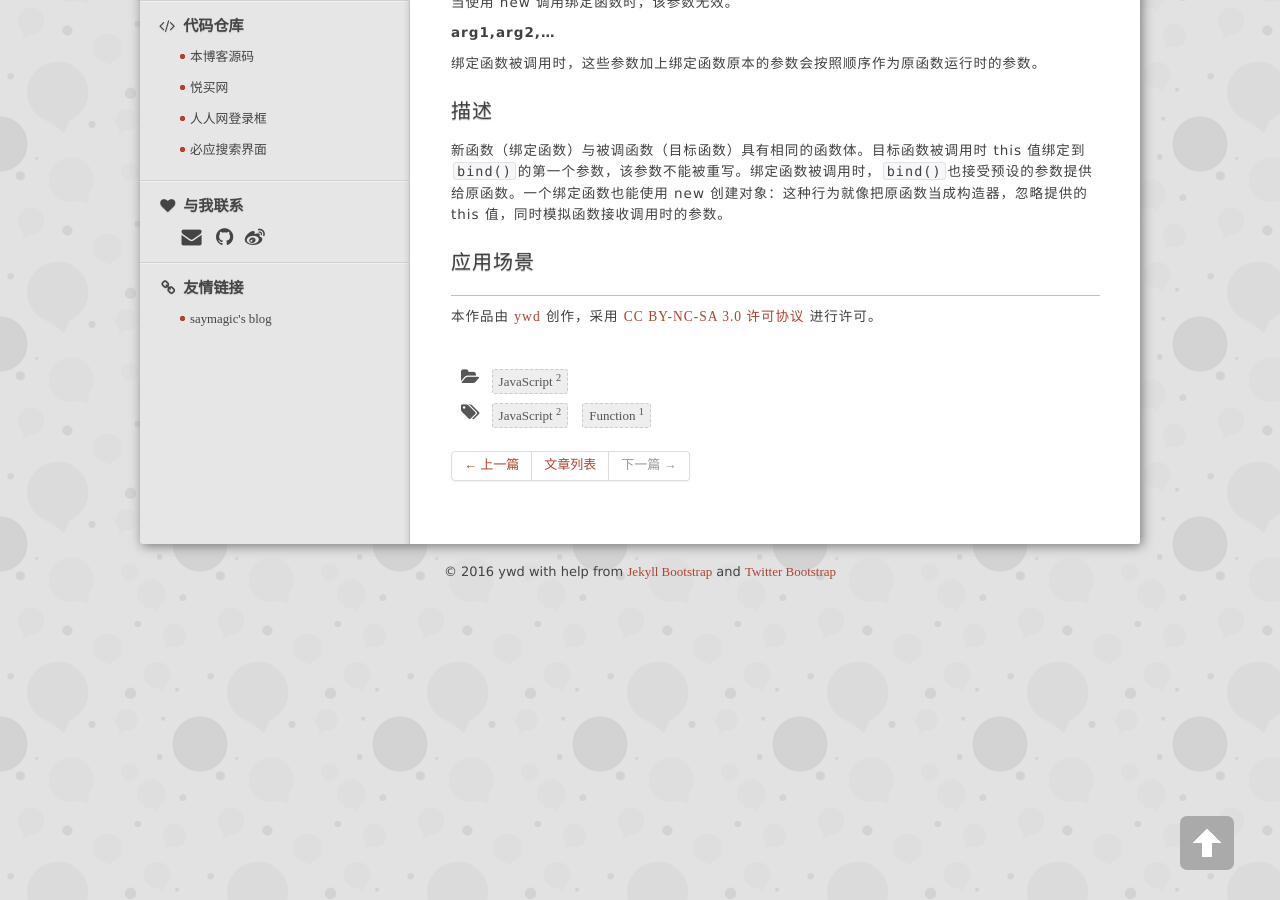
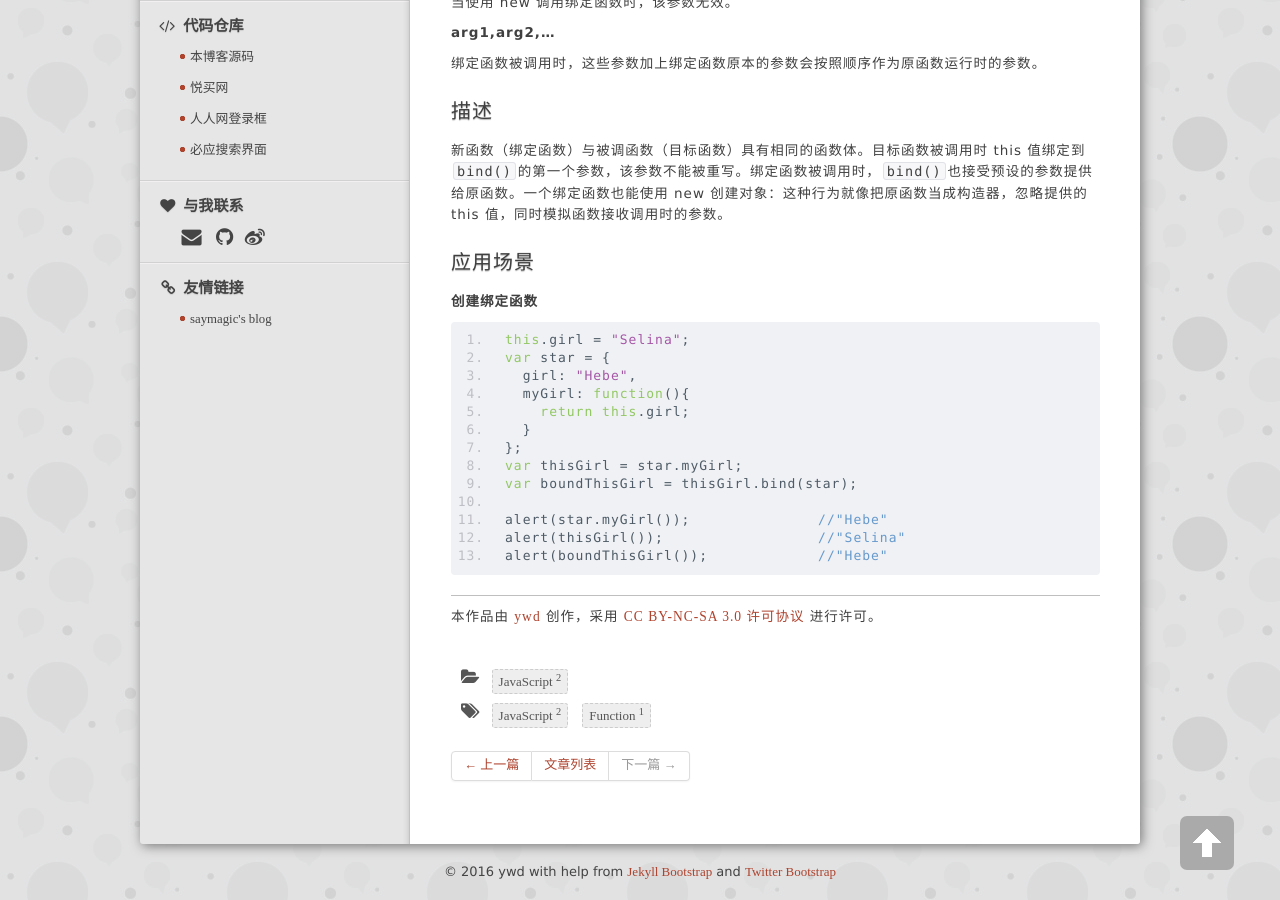
Before and after one commit to wendyppy/0-0-9.github.io, a Jekyll site: the page built from _posts/2016-07-22-apply-call-bind-in-js.md, in a window 1280 px wide and 900 px high, scrolled down 3856 px. Built offline with Jekyll 4.4.1, drawn with Linux system fonts in a browser that asks for light colours; nearby versions of some CDN libraries; library files that are not in the unit come from our copies; Markdown is read by kramdown in place of the engine named in the settings; comment, search, counter and statistics services are not loaded.

Commit message:
alter apply

```diff
--- a/_posts/2016-07-22-apply-call-bind-in-js.md
+++ b/_posts/2016-07-22-apply-call-bind-in-js.md
@@ -199,3 +199,21 @@ girl.sayHello.call(girl,"Everybody");
 新函数（绑定函数）与被调函数（目标函数）具有相同的函数体。目标函数被调用时 this 值绑定到`bind()`的第一个参数，该参数不能被重写。绑定函数被调用时，`bind()`也接受预设的参数提供给原函数。一个绑定函数也能使用 new 创建对象：这种行为就像把原函数当成构造器，忽略提供的 this 值，同时模拟函数接收调用时的参数。
 
 ###应用场景
+
+**创建绑定函数**
+
+<pre>
+this.girl = "Selina";
+var star = {
+  girl: "Hebe",
+  myGirl: function(){
+    return this.girl;
+  }
+};
+var thisGirl = star.myGirl;
+var boundThisGirl = thisGirl.bind(star);
+
+alert(star.myGirl());		//"Hebe"
+alert(thisGirl());			//"Selina"
+alert(boundThisGirl());		//"Hebe"
+</pre>
```
